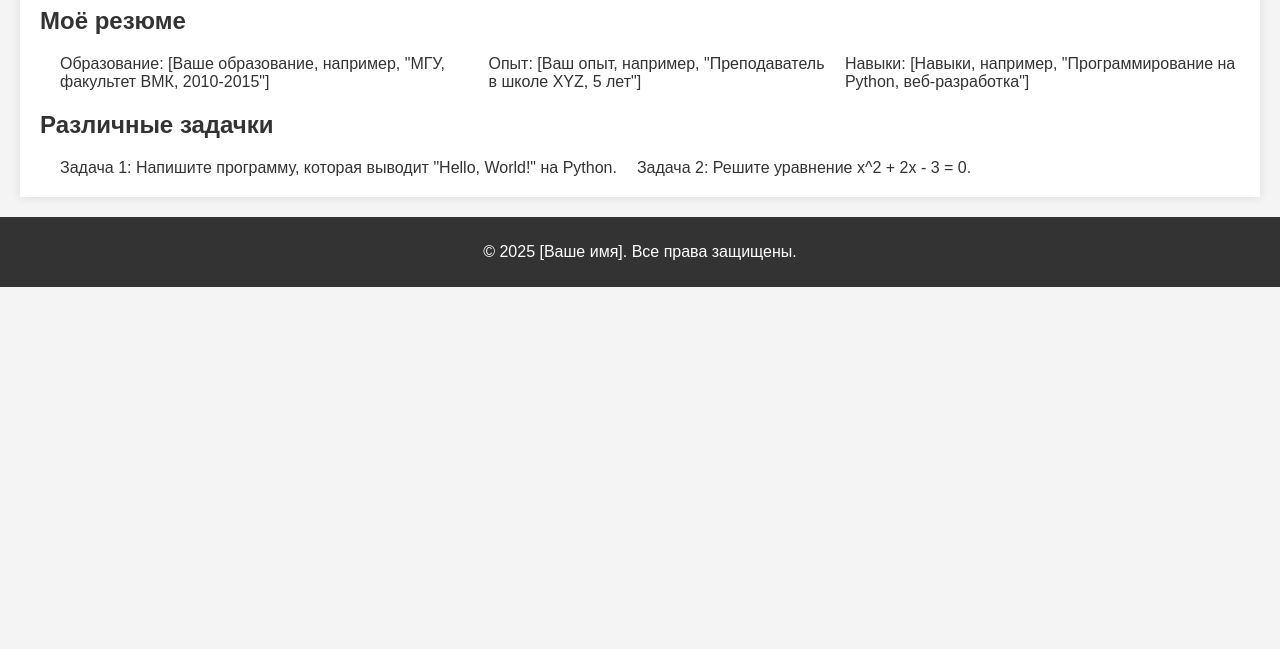
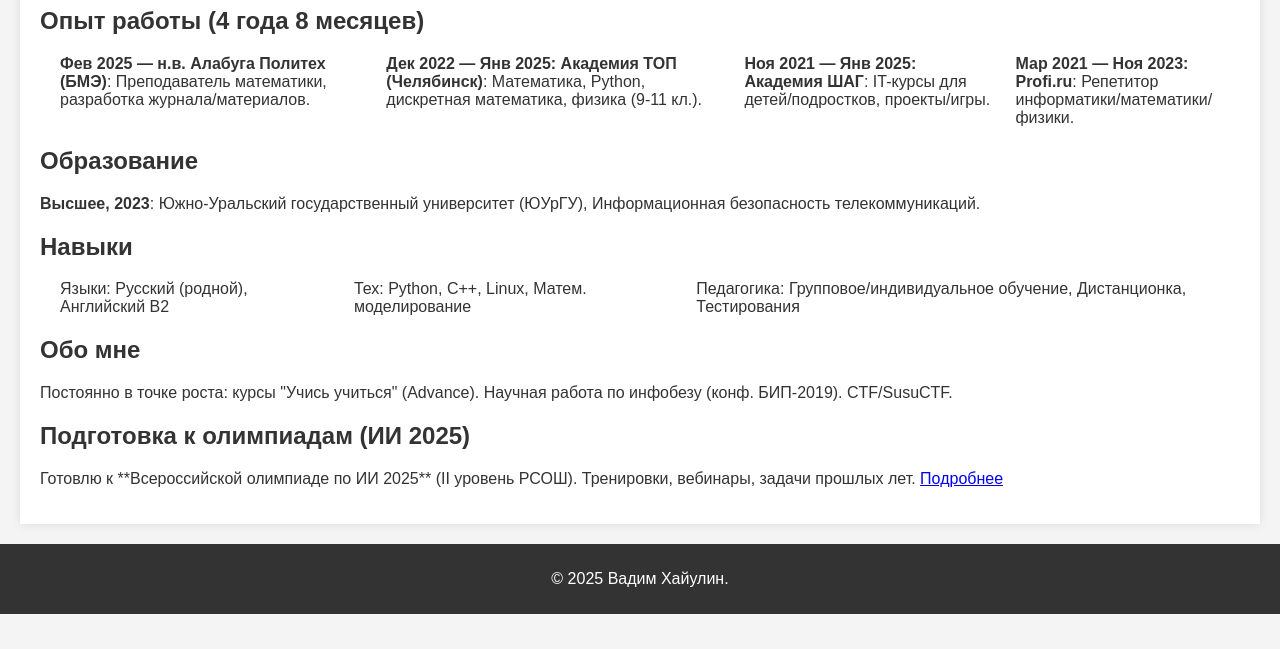
Before and after one commit to KhayulinVR/khayulinVR.github.io, a plain HTML site: page teaching.html in a window 1280 px wide. Shown: the part 151-800 px from the top of the page. Drawn offline with Linux system fonts and the light colour scheme.

Commit message:
Update teaching.html with personal details and sections

```diff
--- a/teaching.html
+++ b/teaching.html
@@ -3,21 +3,17 @@
 <head>
     <meta charset="UTF-8">
     <meta name="viewport" content="width=device-width, initial-scale=1.0">
-    <title>Преподавательская деятельность</title>
-    <link rel="stylesheet" href="styles.css">  <!-- Ссылка на стили -->
+    <title>Преподавательская деятельность — Вадим Хайулин</title>
+    <link rel="stylesheet" href="styles.css">
 </head>
 <body>
     <header>
         <nav>
-            <div class="logo">
-                <!-- Логотип, как на главной. Замените src, если нужно -->
-                <a href="index.html"><img src="logo.png" alt="Логотип" width="100"></a>
-            </div>
+            <div class="logo-text"><a href="index.html">Вадим Хайулин</a></div>
             <ul>
                 <li><a href="index.html">Главная</a></li>
-                <!-- Ссылка на проекты, как на главной -->
-                <li><a href="https://example.com/projects" target="_blank">Мои проекты</a></li>
-                <li><a href="teaching.html">Преподавательская</a></li>
+                <li><a href="projects.html">Мои проекты</a></li>
+                <li><a href="teaching.html" class="active">Преподавательская</a></li>
             </ul>
         </nav>
     </header>
@@ -26,28 +22,40 @@
         <h1>Преподавательская деятельность</h1>
 
         <section>
-            <h2>Моё резюме</h2>
-            <!-- Здесь добавьте текст резюме. Можно использовать маркированный список или абзацы. Замените на свои данные -->
+            <h2>Опыт работы (4 года 8 месяцев)</h2>
             <ul>
-                <li>Образование: [Ваше образование, например, "МГУ, факультет ВМК, 2010-2015"]</li>
-                <li>Опыт: [Ваш опыт, например, "Преподаватель в школе XYZ, 5 лет"]</li>
-                <li>Навыки: [Навыки, например, "Программирование на Python, веб-разработка"]</li>
+                <li><strong>Фев 2025 — н.в. Алабуга Политех (БМЭ)</strong>: Преподаватель математики, разработка журнала/материалов.</li>
+                <li><strong>Дек 2022 — Янв 2025: Академия ТОП (Челябинск)</strong>: Математика, Python, дискретная математика, физика (9-11 кл.).</li>
+                <li><strong>Ноя 2021 — Янв 2025: Академия ШАГ</strong>: IT-курсы для детей/подростков, проекты/игры.</li>
+                <li><strong>Мар 2021 — Ноя 2023: Profi.ru</strong>: Репетитор информатики/математики/физики.</li>
             </ul>
-            <!-- Если хотите добавить файл резюме, загрузите PDF в репозиторий и добавьте ссылку: <a href="resume.pdf">Скачать резюме</a> -->
         </section>
 
         <section>
-            <h2>Различные задачки</h2>
-            <!-- Здесь добавьте примеры задачек. Замените на свои. Можно добавить больше элементов <li> или даже код/изображения -->
+            <h2>Образование</h2>
+            <p><strong>Высшее, 2023</strong>: Южно-Уральский государственный университет (ЮУрГУ), Информационная безопасность телекоммуникаций.</p>
+        </section>
+
+        <section>
+            <h2>Навыки</h2>
             <ul>
-                <li>Задача 1: Напишите программу, которая выводит "Hello, World!" на Python.</li>
-                <li>Задача 2: Решите уравнение x^2 + 2x - 3 = 0.</li>
+                <li>Языки: Русский (родной), Английский B2</li>
+                <li>Тех: Python, C++, Linux, Матем. моделирование</li>
+                <li>Педагогика: Групповое/индивидуальное обучение, Дистанционка, Тестирования</li>
             </ul>
+        </section>
+
+        <section>
+            <h2>Обо мне</h2>
+            <p>Постоянно в точке роста: курсы "Учись учиться" (Advance). Научная работа по инфобезу (конф. БИП-2019). CTF/SusuCTF.</p>
+        </section>
+
+        <section class="olympiad">
+            <h2>Подготовка к олимпиадам (ИИ 2025)</h2>
+            <p>Готовлю к **Всероссийской олимпиаде по ИИ 2025** (II уровень РСОШ). Тренировки, вебинары, задачи прошлых лет. <a href="https://ai.edu.gov.ru/" target="_blank">Подробнее</a></p>
         </section>
     </main>
 
-    <footer>
-        <p>&copy; 2025 [Ваше имя]. Все права защищены.</p>
-    </footer>
+    <footer><p>&copy; 2025 Вадим Хайулин.</p></footer>
 </body>
 </html>
```
